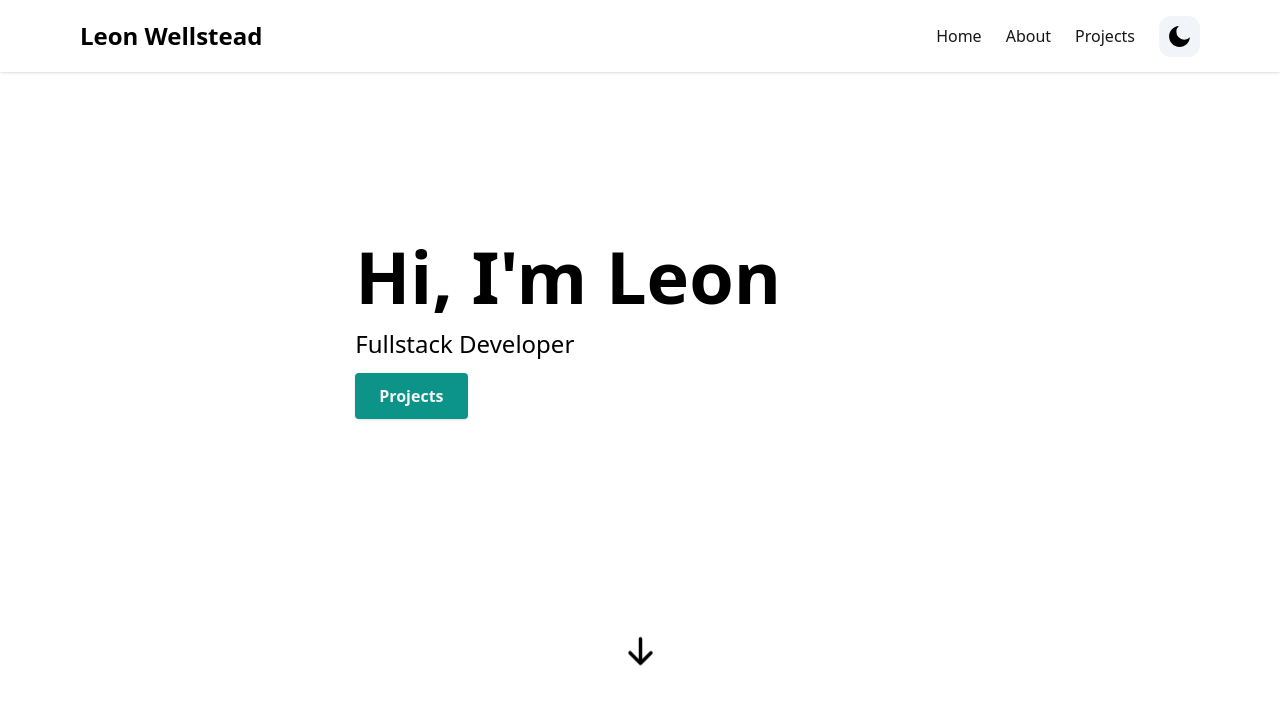
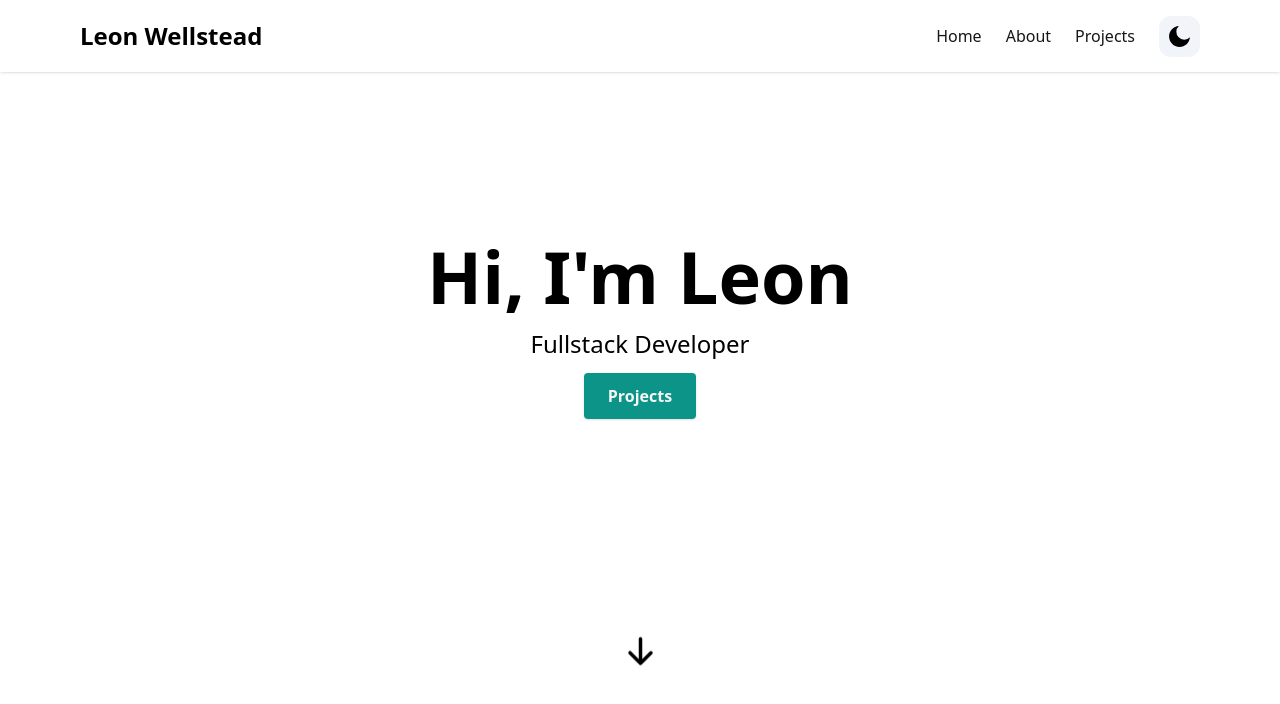
Before and after one commit to Lifguson/portfolio-nextjs, a Next.js app: page / in a window 1280 px wide. Shown: the top 704 px of the page. Built offline with nearby package versions, Linux system fonts and the light colour scheme.

Commit message:
fix: centered elements;

```diff
--- a/app/components/Hero.js
+++ b/app/components/Hero.js
@@ -2,13 +2,13 @@
 
 import { Link } from "react-scroll/modules";
 import { HiArrowDown } from "react-icons/hi";
+import Image from "next/image";
 
 const Hero = () => {
   return (
     <section id="home">
-      <div className="flex flex-col text-center items-center justify-center animate-fadeIn animation-delay-2 my-10 py-16 sm:py-32 md:py-48 md:flex-row md:space-x-4 md:text-left">
-        <div>{/* image */}</div>
-        <div className="md:mt-2 md:w-3/5">
+      <div className="flex flex-col text-center items-center justify-center animate-fadeIn animation-delay-2 my-10 py-16 sm:py-32 md:py-48 md:flex-row md:space-x-4">
+        <div className="md:mt-2">
           <h1 className="text-4xl font-bold mt-6 md:mt-0 md:text-7xl">
             Hi, I'm Leon
           </h1>
```
